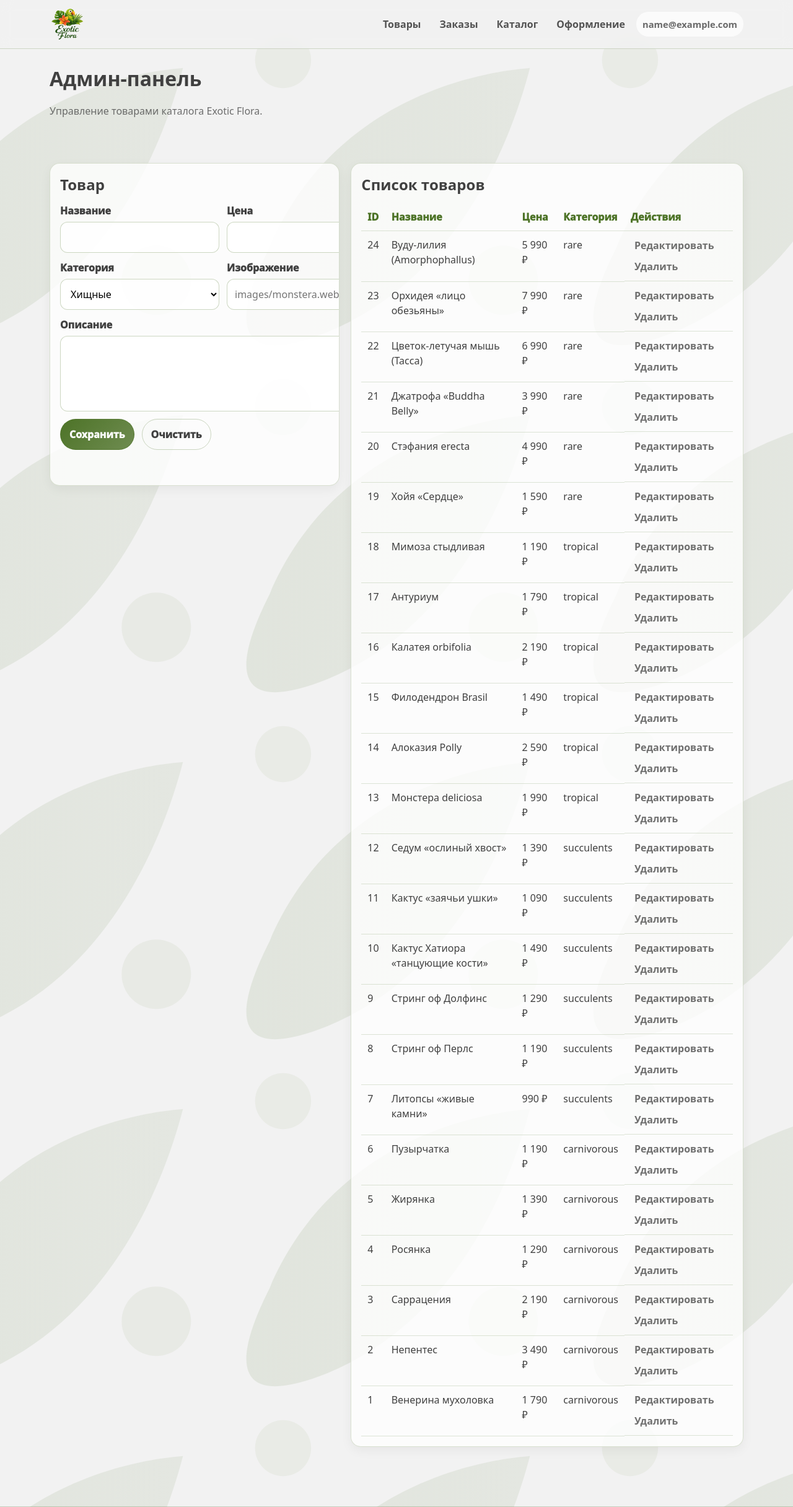
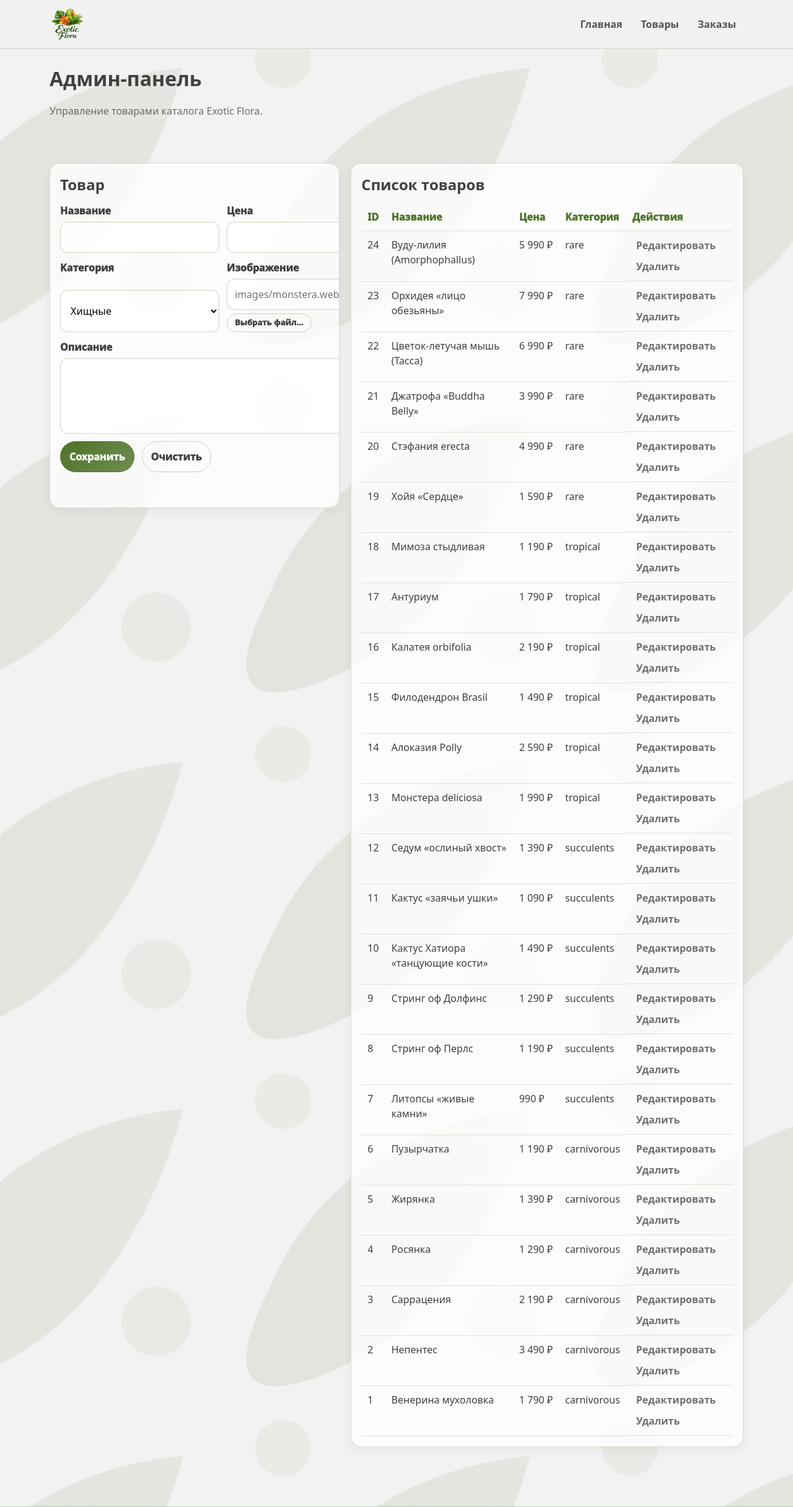
Before and after one commit to Muxa203/Diplom, a PHP site: page /backend/admin/index.php in a window 1280 px wide. Shown: the top 2432 px of the page at 62% size. Run offline with PHP 8.4, Linux system fonts and the light colour scheme; the visitor is signed in with stand-in values (Sample User, id 1); data comes from the database, SQL or seed files in the repository.

Commit message:
Update admin panel with new navigation, image upload, and button placement
Refactor backend navigation and product image handling, add file upload API endpoint.

Replit-Commit-Author: Agent
Replit-Commit-Session-Id: 01fb4fb3-8eef-46b8-a685-5d92e9c748d3
Replit-Commit-Checkpoint-Type: full_checkpoint
Replit-Commit-Event-Id: ee6081c5-397b-4c93-aa2a-25cd238ce5b5
Replit-Commit-Screenshot-Url: https://storage.googleapis.com/screenshot-production-us-central1/d7a8f48a-49eb-42cb-94a7-c349b0e82cb8/01fb4fb3-8eef-46b8-a685-5d92e9c748d3/a9utPVf
Replit-Helium-Checkpoint-Created: true

```diff
--- a/backend/admin/admin.js
+++ b/backend/admin/admin.js
@@ -66,6 +66,50 @@
     };
   }
 
+  const imgPreview = $("#admin-img-preview");
+  const imgPath = $("#admin-img-path");
+  const imgFile = $("#admin-img-file");
+
+  function updateImgPreview(path) {
+    if (!imgPreview) return;
+    if (path) {
+      imgPreview.src = "../../frontend/" + path;
+      imgPreview.style.display = "";
+    } else {
+      imgPreview.src = "";
+      imgPreview.style.display = "none";
+    }
+  }
+
+  if (imgPath) {
+    imgPath.addEventListener("input", () => updateImgPreview(imgPath.value.trim()));
+  }
+
+  if (imgFile) {
+    imgFile.addEventListener("change", async () => {
+      const file = imgFile.files[0];
+      if (!file) return;
+      const fd = new FormData();
+      fd.append("image", file);
+      try {
+        const resp = await fetch("../../api/admin_upload.php", {
+          method: "POST",
+          credentials: "same-origin",
+          body: fd
+        });
+        const data = await resp.json().catch(() => ({ success: false, message: "Ошибка сервера." }));
+        if (!data.success) throw new Error(data.message);
+        if (imgPath) imgPath.value = data.path;
+        updateImgPreview(data.path);
+        setStatus("Файл загружен: " + data.path, "success");
+      } catch (err) {
+        setStatus(err.message, "error");
+      } finally {
+        imgFile.value = "";
+      }
+    });
+  }
+
   function fillForm(product) {
     form.elements.namedItem("id").value = product.id || "";
     form.elements.namedItem("name").value = product.name || "";
@@ -73,6 +117,7 @@
     form.elements.namedItem("price").value = product.price || "";
     form.elements.namedItem("image").value = product.image || "";
     form.elements.namedItem("category").value = product.category || "carnivorous";
+    updateImgPreview(product.image || "");
     window.scrollTo({ top: 0, behavior: "smooth" });
   }
 
--- a/backend/admin/index.php
+++ b/backend/admin/index.php
@@ -12,6 +12,39 @@ $products = getDb()->query('SELECT id, name, description, price, image, category
 <meta name="theme-color" content="#4D7327">
 <link rel="stylesheet" href="../../frontend/style.css">
 <title>Админ-панель — Exotic Flora</title>
+<style>
+.image-picker-wrap {
+  display: flex;
+  align-items: stretch;
+  gap: 12px;
+}
+.image-picker-thumb {
+  width: auto;
+  height: 56px;
+  border-radius: 6px;
+  object-fit: cover;
+  border: 1px solid #ddd;
+  background: #f5f5f5;
+  flex-shrink: 0;
+}
+.image-picker-thumb[src=""] { display: none; }
+.image-picker-meta {
+  flex: 1;
+  display: flex;
+  flex-direction: column;
+  gap: 6px;
+}
+.image-picker-meta input[type="text"] {
+  width: 100%;
+}
+.image-picker-choose {
+  align-self: flex-start;
+  cursor: pointer;
+  padding: 4px 12px;
+  font-size: 0.82rem;
+}
+.price-nowrap { white-space: nowrap; }
+</style>
 </head>
 <body id="top">
 <header class="site-header">
@@ -20,11 +53,9 @@ $products = getDb()->query('SELECT id, name, description, price, image, category
       <img src="../../frontend/images/logo.png" alt="Логотип Exotic Flora" class="brand-logo" width="220" height="60">
     </a>
     <nav class="nav">
+      <a class="nav-link" href="../../frontend/index.html">Главная</a>
       <a class="nav-link" href="index.php">Товары</a>
       <a class="nav-link" href="orders.php">Заказы</a>
-      <a class="nav-link" href="../../frontend/catalog.html">Каталог</a>
-      <a class="nav-link" href="../../frontend/checkout.html">Оформление</a>
-      <span class="nav-user"><?= e($_SESSION['user_email'] ?? '') ?></span>
     </nav>
   </div>
 </header>
@@ -39,7 +70,18 @@ $products = getDb()->query('SELECT id, name, description, price, image, category
         <label class="field"><span class="field-label">Название</span><input name="name" type="text" required><span class="field-hint">Минимум 2 символа.</span></label>
         <label class="field"><span class="field-label">Цена</span><input name="price" type="number" min="1" step="0.01" required><span class="field-hint">Цена больше 0.</span></label>
         <label class="field"><span class="field-label">Категория</span><select name="category" required><option value="carnivorous">Хищные</option><option value="succulents">Суккуленты</option><option value="tropical">Тропические</option><option value="rare">Редкие</option></select><span class="field-hint">Выберите категорию.</span></label>
-        <label class="field"><span class="field-label">Изображение</span><input name="image" type="text" placeholder="images/monstera.webp" required><span class="field-hint">Путь к изображению.</span></label>
+        <div class="field">
+          <span class="field-label">Изображение</span>
+          <div class="image-picker-wrap">
+            <img id="admin-img-preview" class="image-picker-thumb" src="" alt="Превью">
+            <div class="image-picker-meta">
+              <input name="image" id="admin-img-path" type="text" placeholder="images/monstera.webp" required>
+              <label class="btn btn-ghost image-picker-choose" for="admin-img-file">Выбрать файл…</label>
+              <input type="file" id="admin-img-file" accept="image/*" style="display:none">
+            </div>
+          </div>
+          <span class="field-hint">Путь к изображению.</span>
+        </div>
         <label class="field field-full"><span class="field-label">Описание</span><textarea name="description" rows="4" required></textarea><span class="field-hint">Минимум 10 символов.</span></label>
       </div>
       <div class="form-actions"><button class="btn btn-primary" type="submit">Сохранить</button><button class="btn btn-ghost" type="button" data-admin-reset>Очистить</button></div>
@@ -56,7 +98,7 @@ $products = getDb()->query('SELECT id, name, description, price, image, category
           <tr data-product="<?= e(json_encode($product, JSON_UNESCAPED_UNICODE)) ?>">
             <td><?= (int) $product['id'] ?></td>
             <td><?= e($product['name']) ?></td>
-            <td><?= e(number_format((float) $product['price'], 0, ',', ' ')) ?> ₽</td>
+            <td><span class="price-nowrap"><?= e(number_format((float) $product['price'], 0, ',', ' ')) ?> ₽</span></td>
             <td><?= e($product['category']) ?></td>
             <td><button class="remove-btn" type="button" data-admin-edit>Редактировать</button><button class="remove-btn" type="button" data-admin-delete="<?= (int) $product['id'] ?>">Удалить</button></td>
           </tr>
--- a/backend/admin/orders.php
+++ b/backend/admin/orders.php
@@ -26,10 +26,9 @@ $orders = getDb()->query('
       <img src="../../frontend/images/logo.png" alt="Логотип Exotic Flora" class="brand-logo" width="220" height="60">
     </a>
     <nav class="nav">
+      <a class="nav-link" href="../../frontend/index.html">Главная</a>
       <a class="nav-link" href="index.php">Товары</a>
       <a class="nav-link" href="orders.php">Заказы</a>
-      <a class="nav-link" href="../../frontend/catalog.html">Каталог</a>
-      <span class="nav-user"><?= e($_SESSION['user_email'] ?? '') ?></span>
     </nav>
   </div>
 </header>
--- a/frontend/index.html
+++ b/frontend/index.html
@@ -190,6 +190,11 @@
   </div>
 </section>
 
+<div data-admin-panel-link style="display:none" class="section">
+  <div class="container" style="text-align:center">
+    <a class="btn btn-primary" href="../backend/admin/index.php">Перейти в админ-панель</a>
+  </div>
+</div>
 </main>
 
 <footer class="site-footer">
```
Also changed, not shown: api/admin_upload.php (added, +30 -0 lines), frontend/script.js (+5 -2 lines).
